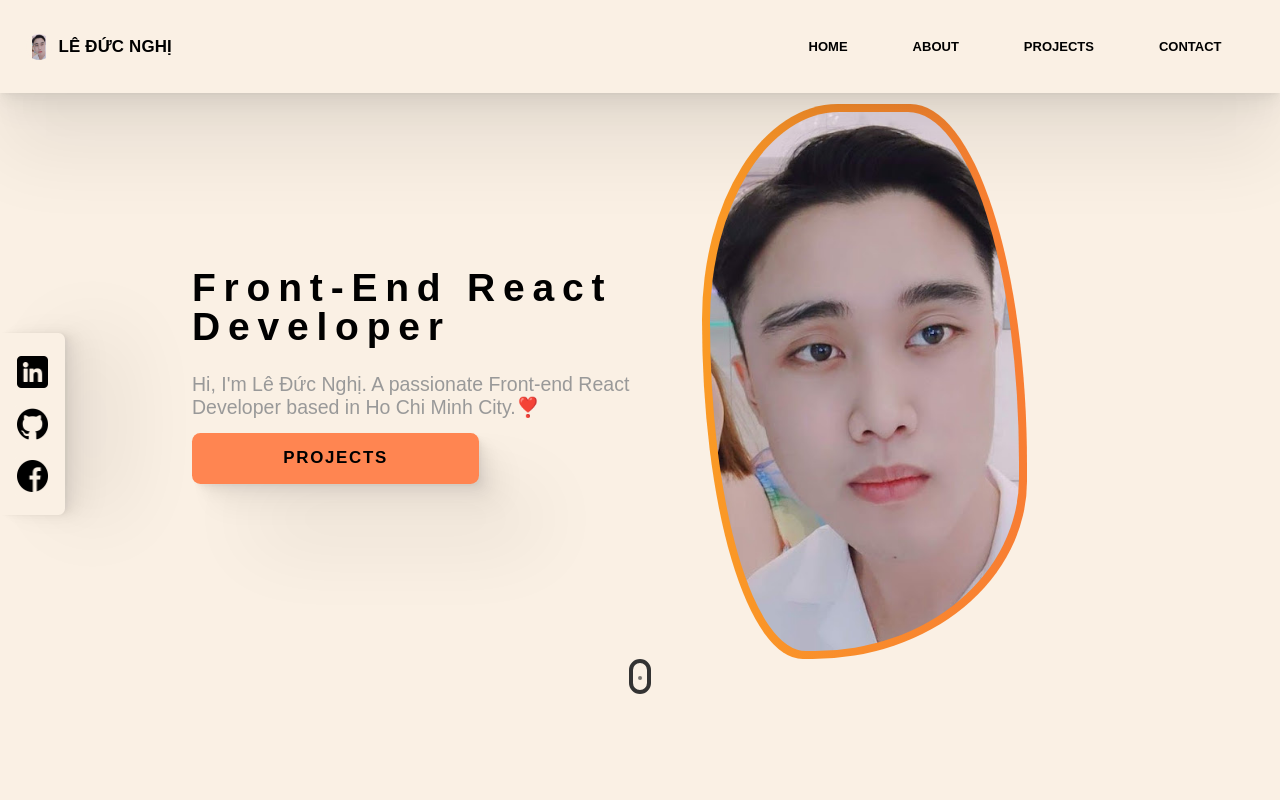
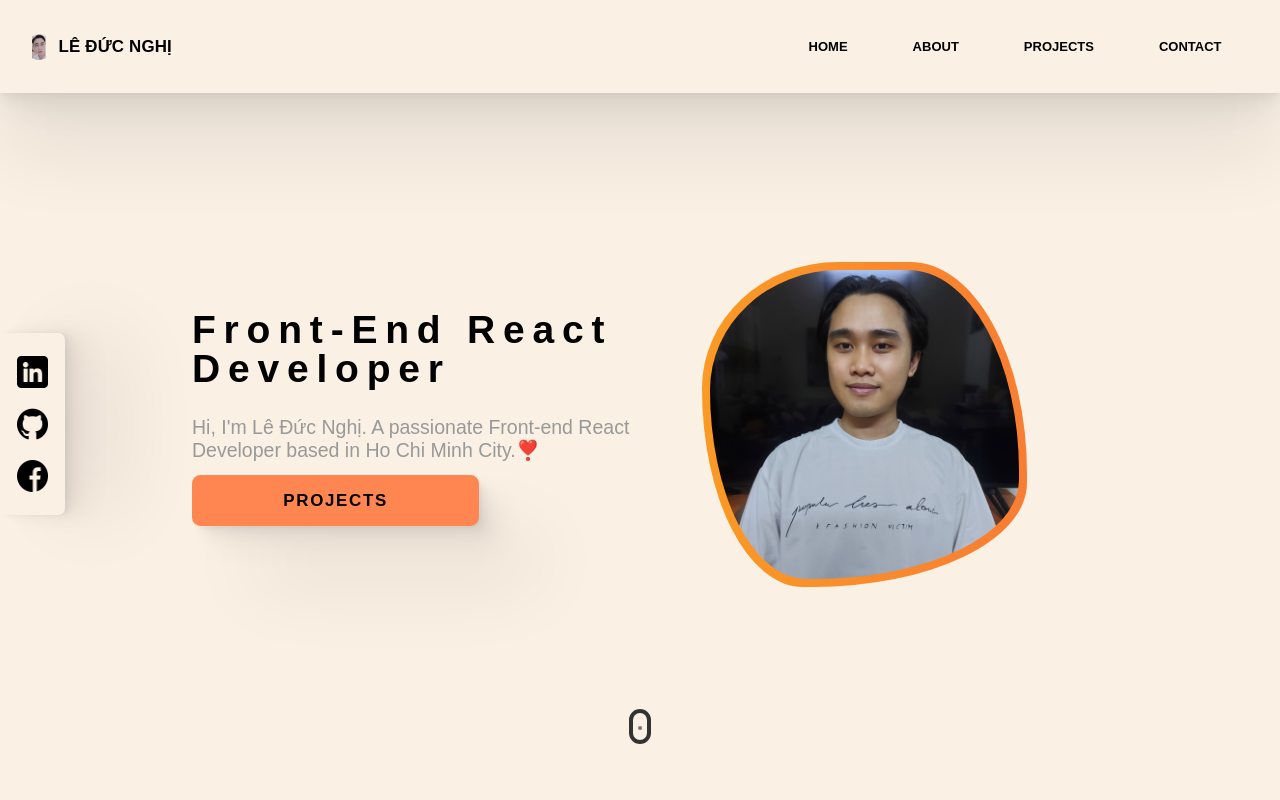
Before and after one commit to LeDucNghi/portfolio, a React (Vite) app: page / in a window 1280 px wide. Shown: the top 800 px of the page. Built offline with nearby package versions, Linux system fonts and the light colour scheme.

Commit message:
update responsive

```diff
--- a/src/assets/styles/globalStyles.scss
+++ b/src/assets/styles/globalStyles.scss
@@ -27,6 +27,8 @@
     scroll-behavior: smooth;
 
     background: #faf0e4;
+
+    font-family: "Source Sans Pro", sans-serif !important;
 }
 
 a {
--- a/src/components/Banner/Banner.scss
+++ b/src/components/Banner/Banner.scss
@@ -9,6 +9,11 @@
     font-size: 13px;
 
     background: transparent;
+
+    display: flex;
+    justify-content: center;
+    align-items: center;
+    flex-wrap: wrap;
 
     .social_button_wrapper {
         position: absolute;
@@ -74,6 +79,7 @@
 
         display: flex;
         justify-content: space-between;
+        align-items: center;
 
         .hero {
             position: relative;
@@ -119,15 +125,6 @@
                         border-radius: 87% 13% 70% 30% / 26% 67% 33% 74%;
                     }
                 }
-            }
-        }
-
-        img {
-            width: 100%;
-            height: 100%;
-
-            object-fit: contain;
-            background: transparent;
             }
         }
 
@@ -186,6 +183,11 @@
             }
         }
     }
+    .mouse_container {
+        position: absolute;
+        width: 100%;
+
+        bottom: 0;
 
         .mouse {
             position: relative;
@@ -224,6 +226,8 @@
                 to {
                     opacity: 0;
                     top: 2em;
+                }
+            }
         }
     }
 }
--- a/src/components/Banner/Banner.tsx
+++ b/src/components/Banner/Banner.tsx
@@ -36,12 +36,14 @@ export function Banner() {
 
         <div className="hero">
           <div className="avatar">
-            <img src={Images.cv} alt="blob" />
+            <img src={Images.cv2} alt="blob" />
           </div>
         </div>
       </div>
 
-      <div className="mouse"></div>
+      <div className="mouse_container">
+        <div className="mouse"></div>
+      </div>
     </div>
   );
 }
--- a/src/components/Contact/Contact.scss
+++ b/src/components/Contact/Contact.scss
@@ -15,8 +15,6 @@
         width: 80%;
 
         padding: 1em 0;
-
-        font-family: "Source Sans Pro", sans-serif;
 
         margin: 1em auto;
 
@@ -46,6 +44,7 @@
 
         textarea {
             height: 20em;
+            resize: none;
         }
     }
 }
--- a/src/constants/images.ts
+++ b/src/constants/images.ts
@@ -2,6 +2,7 @@ import avatar from "../assets/images/avatar.jpeg";
 import avatarShape from "../assets/images/svg/avatarShape.svg";
 import css from "../assets/images/techs/css.png";
 import cv from "../assets/images/cv.jpg";
+import cv2 from "../assets/images/cv2.jpg";
 import facebook from "../assets/images/socials/facebook.png";
 import figma from "../assets/images/techs/figma.png";
 import github from "../assets/images/socials/github.png";
@@ -32,6 +33,7 @@ export const Images = {
   avatar,
   iconAvatar,
   cv,
+  cv2,
 
   // techs
   sass,
```
Also changed, not shown: src/assets/images/cv2.jpg (added). Lines whose indentation alone changed are shown as unchanged.
